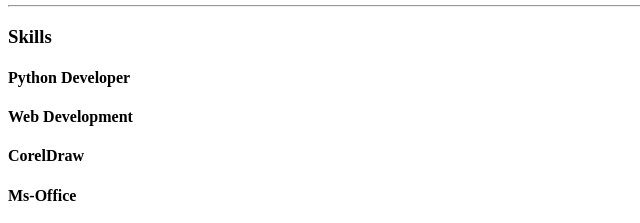
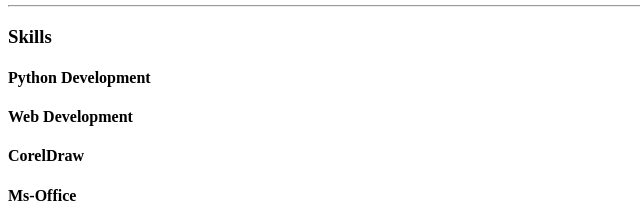
Before and after one commit to adebasharj/cv, a plain HTML site: page index.html in a window 1280 px wide. Shown: the part 499-722 px from the top of the page, 0-640 px from the left. Drawn offline with Linux system fonts and the light colour scheme.

Commit message:
Typo errors changed

```diff
--- a/index.html
+++ b/index.html
@@ -43,7 +43,7 @@
       </table>
       <hr>
       <h3>Skills</h3>
-      <h4>Python Developer</h4>
+      <h4>Python Development</h4>
       <h4>Web Development</h4>
       <h4>CorelDraw</h4>
       <h4>Ms-Office</h4>
```
